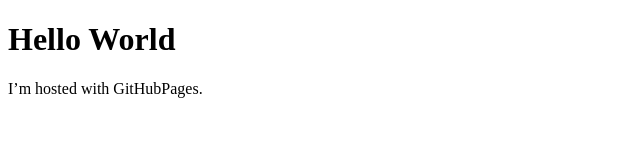
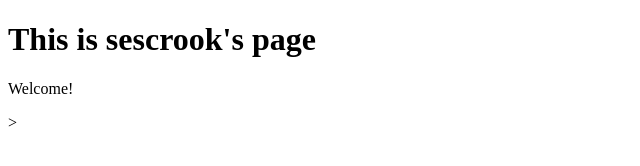
Before and after one commit to Sescrook/sescrook.github.io, a plain HTML site: page index.html in a window 1280 px wide. Shown: the whole page, without its empty margins (0-640 px from the left). Drawn offline with Linux system fonts and the light colour scheme.

Commit message:
change the words

```diff
--- a/index.html
+++ b/index.html
@@ -1,7 +1,7 @@
 <!DOCTYPE html>
 <html>
 <body>
-<h1>Hello World</h1>
-<p>I’m hosted with GitHubPages.</p>
-</body>
+<h1>This is sescrook's page</h1>
+<p>Welcome!</p>
+</body>>
 </html>
```
